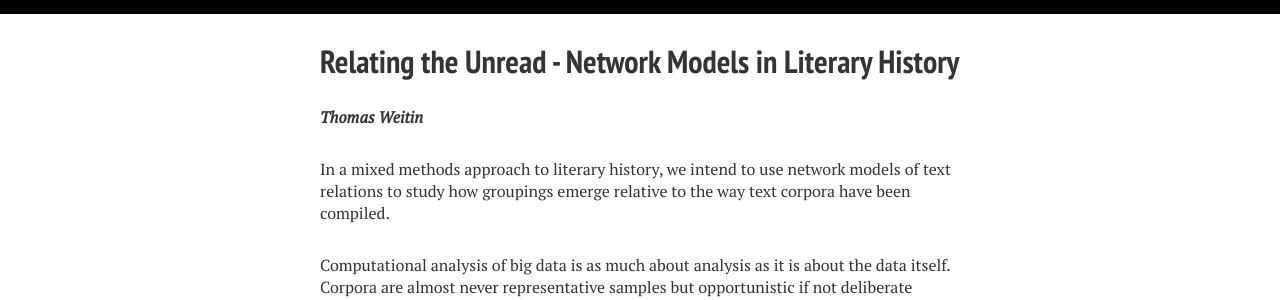
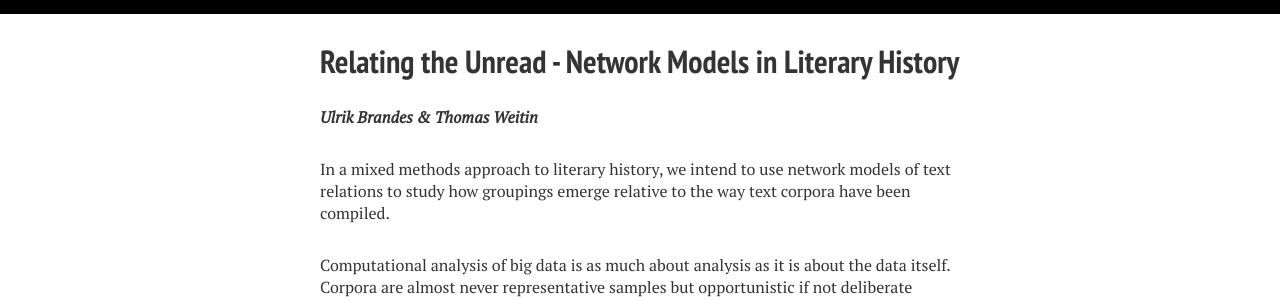
Before and after one commit to EveGayer/dfg-spp-cls.github.io, a Jekyll site: the page built from _posts/2020-01-24-TP-Relating_the_Unread.md, in a window 1280 px wide. Shown: the part 134-434 px from the top of the page. Built offline with Jekyll 4.4.1, drawn with Linux system fonts in a browser that asks for light colours; nearby versions of some CDN libraries.

Commit message:
addind names to abstracts

```diff
--- a/_posts/2020-01-24-TP-Relating_the_Unread.md
+++ b/_posts/2020-01-24-TP-Relating_the_Unread.md
@@ -1,12 +1,12 @@
 ---
 layout: project
 title: Relating the Unread - Network Models in Literary History
-excerpt: "Thomas Weitin"
+excerpt: "Ulrik Brandes & Thomas Weitin"
 modified: 2/24/2020, 9:00:24
 category: blog
 ---
 
-***Thomas Weitin***
+***Ulrik Brandes & Thomas Weitin***
 
 In a mixed methods approach to literary history, we intend to use network models of text relations to study how groupings emerge relative to the way text corpora have been compiled.
 
```
